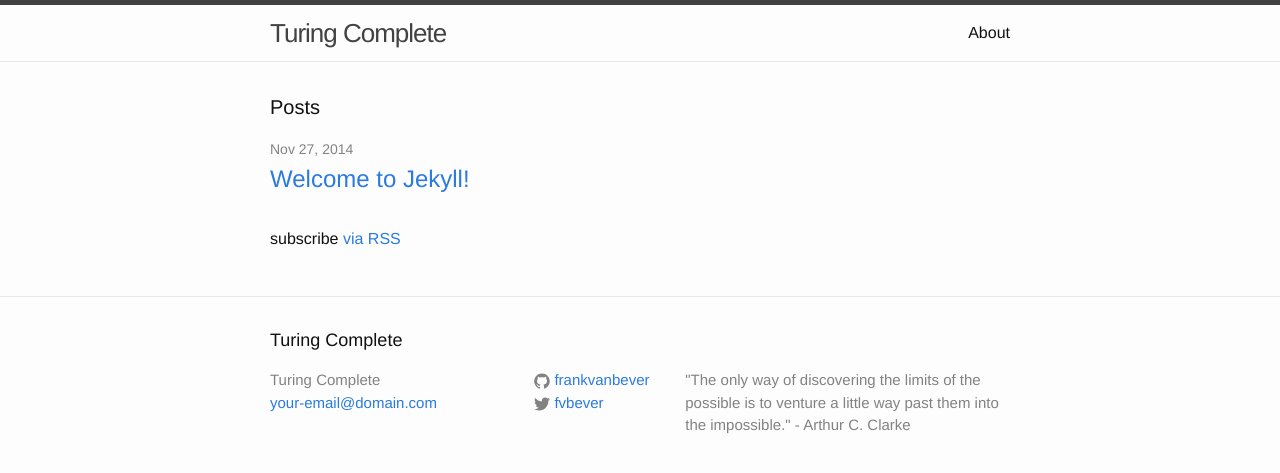
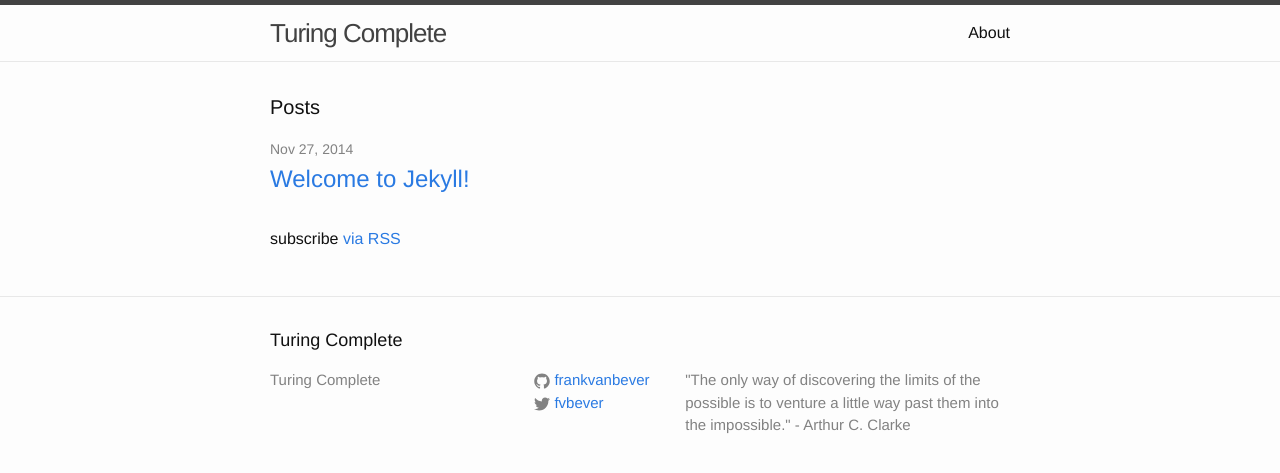
Before and after one commit to frankvanbever/frankvanbever.github.io, a Jekyll site: the page built from index.html, in a window 1280 px wide. Shown: the top 473 px of the page. Built offline with Jekyll 4.4.1, drawn with Linux system fonts in a browser that asks for light colours.

Commit message:
modified config

```diff
--- a/_config.yml
+++ b/_config.yml
@@ -1,10 +1,10 @@
 # Site settings
 title: Turing Complete
-email: your-email@domain.com
+email:
 description: > # this means to ignore newlines until "baseurl:"
         "The only way of discovering the limits of the possible is to venture a little way past them into the impossible." - Arthur C. Clarke
 baseurl: "" # the subpath of your site, e.g. /blog/
-url: "http://yourdomain.com" # the base hostname & protocol for your site
+url: "" # the base hostname & protocol for your site
 twitter_username: fvbever
 github_username: frankvanbever
 
```
